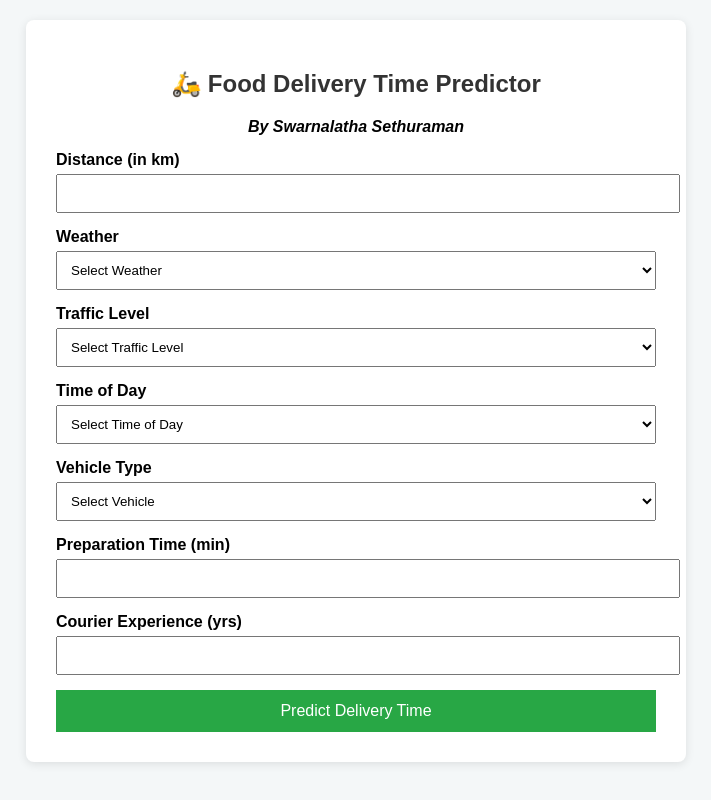
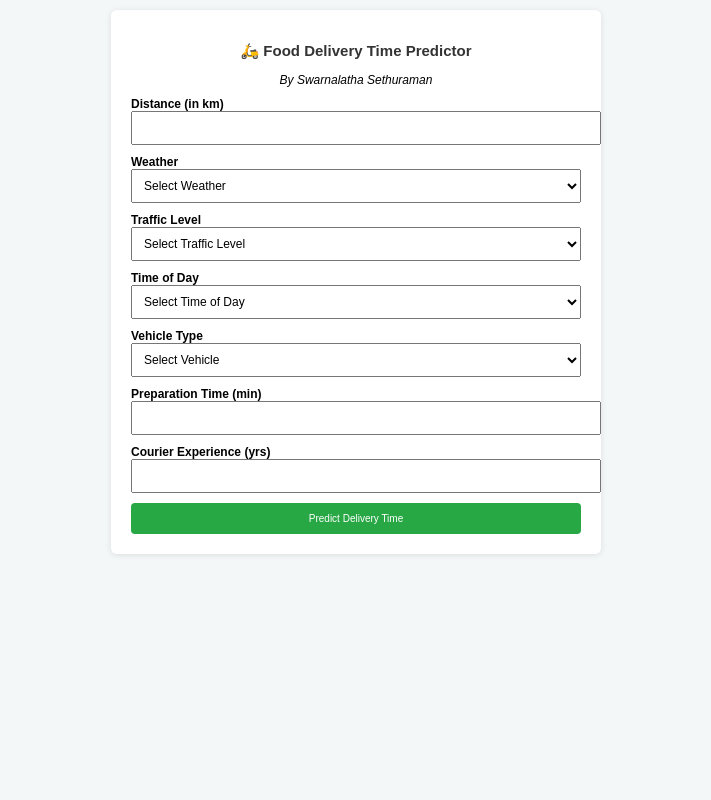
Before and after one commit to 5warna/Food-Delivery-Prediction, a Flask app: page /predictdata in a window 1280 px wide. Shown: the whole page, without its empty margins (284-995 px from the left). Run offline with Flask 3, Linux system fonts and the light colour scheme.

Commit message:
Screenshot and Homepage updated

```diff
--- a/templates/home.html
+++ b/templates/home.html
@@ -8,54 +8,59 @@
             font-family: Arial, sans-serif;
             background-color: #f4f7f8;
             margin: 0;
-            padding: 20px;
+            padding: 10px;
+            font-size: 12px;
         }
         .container {
             background: #fff;
-            padding: 30px;
-            max-width: 600px;
+            padding: 20px;
+            max-width: 450px;
             margin: auto;
-            border-radius: 8px;
-            box-shadow: 0 2px 10px rgba(0,0,0,0.1);
+            border-radius: 6px;
+            box-shadow: 0 1px 6px rgba(0, 0, 0, 0.1);
         }
         h2 {
             text-align: center;
             color: #333;
+            font-size: 15px;
         }
         .author {
             text-align: center;
-            font-weight: bold;
+            font-weight: 500;
             font-style: italic;
-            margin-bottom: 15px;
+            font-size: 12px;
+            margin-bottom: 10px;
         }
         .form-control {
-            margin-bottom: 15px;
+            margin-bottom: 10px;
         }
         label {
             font-weight: bold;
+            font-size: 12px;
         }
         select, input {
             width: 100%;
-            padding: 10px;
-            margin-top: 5px;
+            padding: 8px;
+            font-size: 12px;
         }
         button {
             width: 100%;
             background-color: #28a745;
             color: white;
             border: none;
-            padding: 12px;
-            font-size: 16px;
+            padding: 10px;
+            font-size: 10px;
             cursor: pointer;
+            border-radius: 4px;
         }
         button:hover {
             background-color: #218838;
         }
         .result {
             text-align: center;
-            font-size: 20px;
+            font-size: 14px;
             color: #007bff;
-            margin-top: 20px;
+            margin-top: 15px;
         }
     </style>
 </head>
```
Also changed, not shown: 2 other files.
